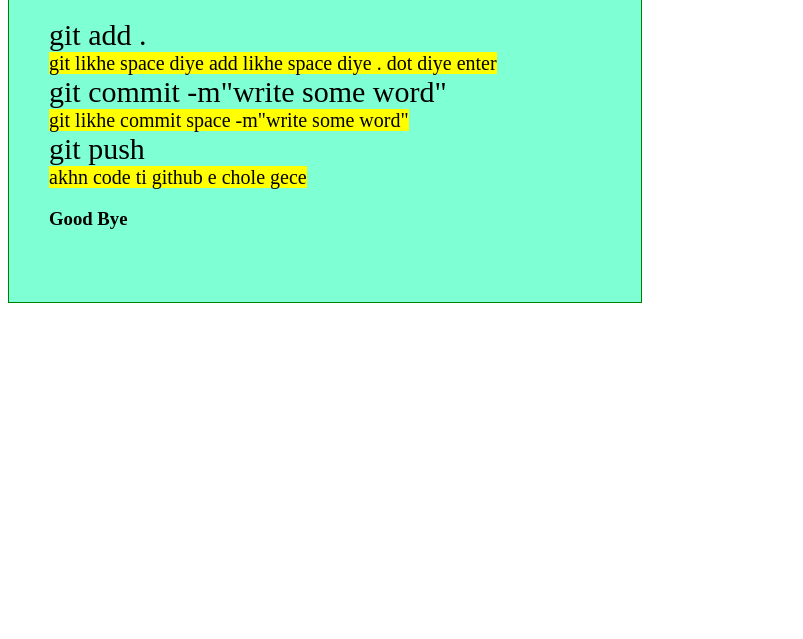
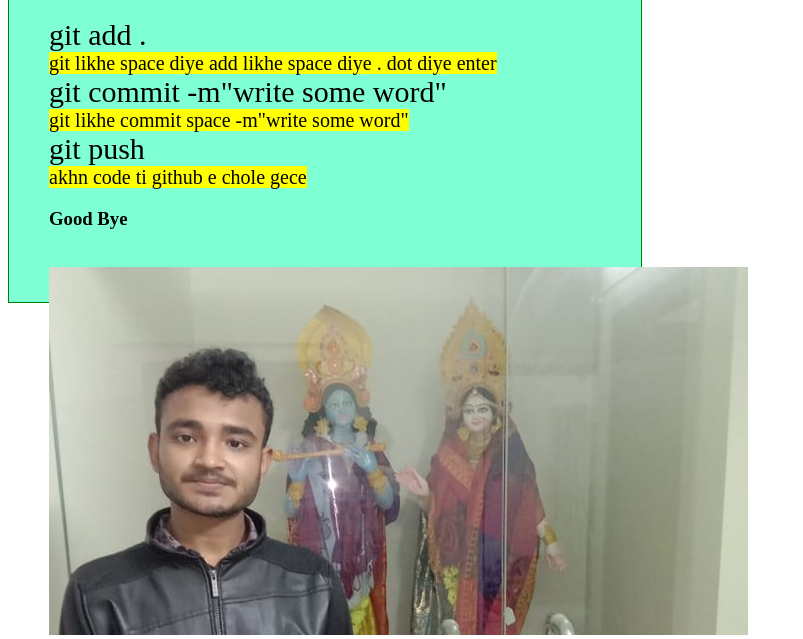
Before and after one commit to Sanjoy-Kundu/My-first-repo, a plain HTML site: page index.html in a window 1280 px wide. Shown: the part 707-1346 px from the top of the page, without its empty margins (0-803 px from the left). Before the commit the page ends 1018 px from the top, so only its background shows below. Drawn offline with Linux system fonts and the light colour scheme.

Commit message:
add image

```diff
--- a/index.html
+++ b/index.html
@@ -24,7 +24,8 @@
             <small>git likhe commit space -m"write some word"</small>
             <li>git push</li>
             <small>akhn code ti github e chole gece</small>
-            <h3>Good Bye</h3>
+            <h3>Good Bye</h3> <br>
+            <img src="images/sanjoyone.jpg" alt="">
         </ul>
     </div>
 </body>
```
